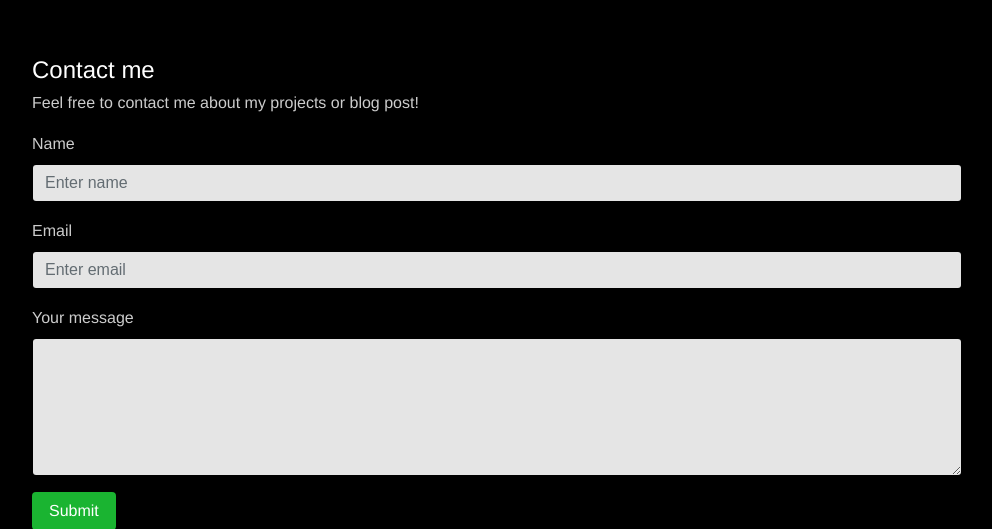
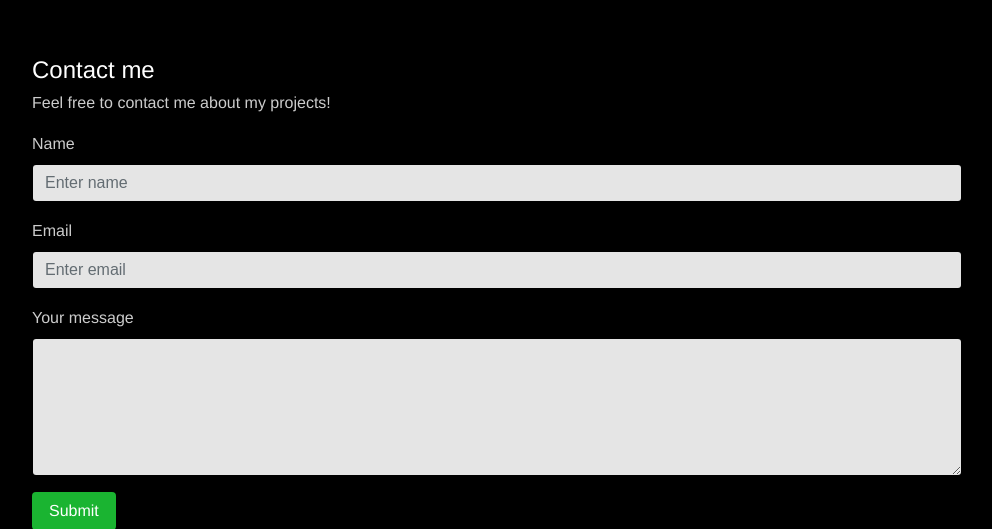
Before and after one commit to ajpaul510/expr, a Node server app: page /contact in a window 1280 px wide. Shown: the part 58-587 px from the top of the page, without its empty margins (143-1135 px from the left). Run offline with Node 20, Linux system fonts and the light colour scheme; some libraries are stand-ins or nearby versions.

Commit message:
domain added

```diff
--- a/public/css/main.css
+++ b/public/css/main.css
@@ -12,4 +12,5 @@ body{
 #icons:hover{
 	opacity: 0.3;
     visibility:visible;
+
 }
--- a/views/contact.handlebars
+++ b/views/contact.handlebars
@@ -10,7 +10,7 @@
 	<div class="row">
 		<div class="col">
 			<h4>Contact me</h4>
-			<p>Feel free to contact me about my projects or blog post!</p>
+			<p>Feel free to contact me about my projects!</p>
 		<form id="cform"  method="POST">
 		  	<div class="form-group">
 		   		<label>Name</label>
```
Also changed, not shown: models/user.js (line endings or trailing spaces), test/test-server.js (line endings or trailing spaces).
